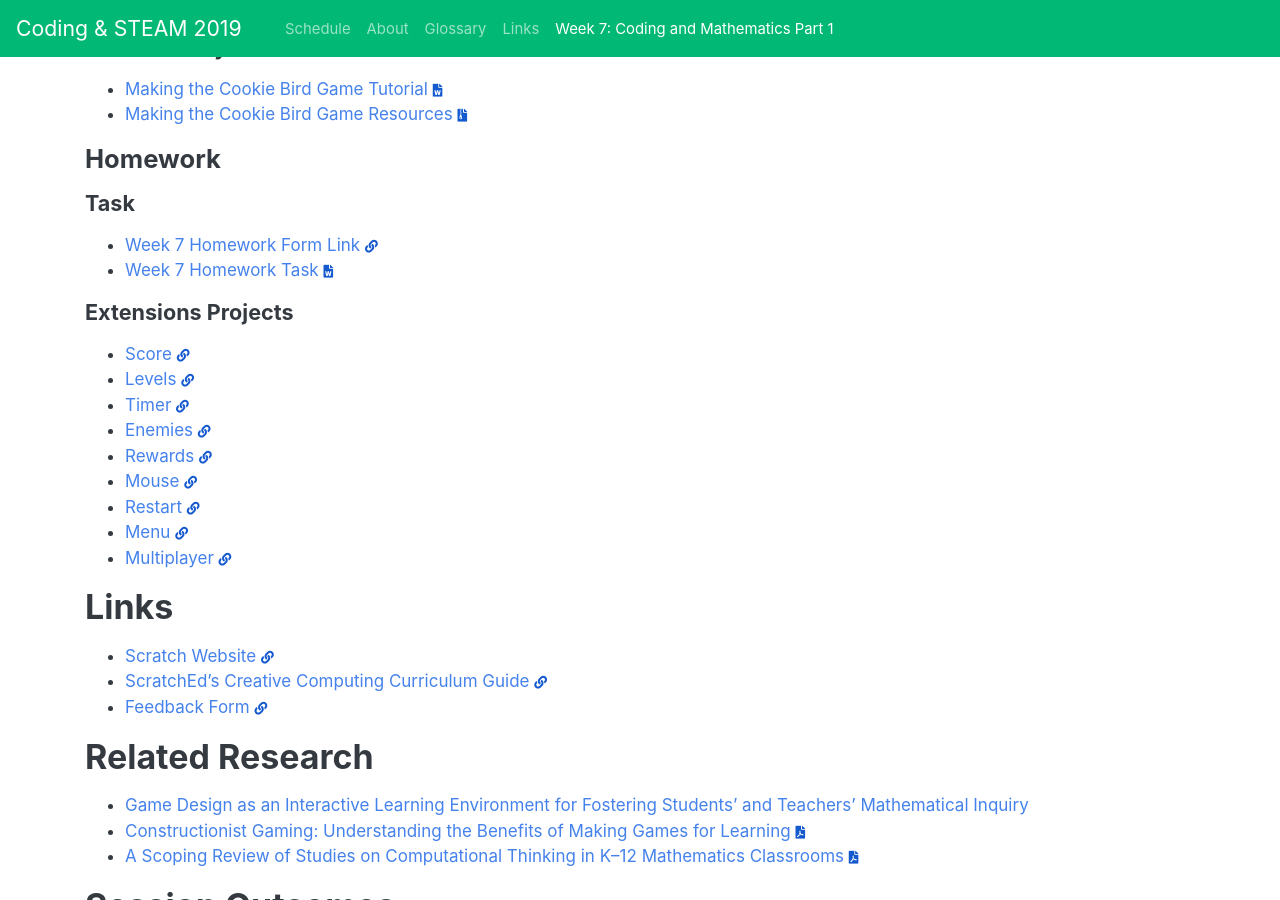
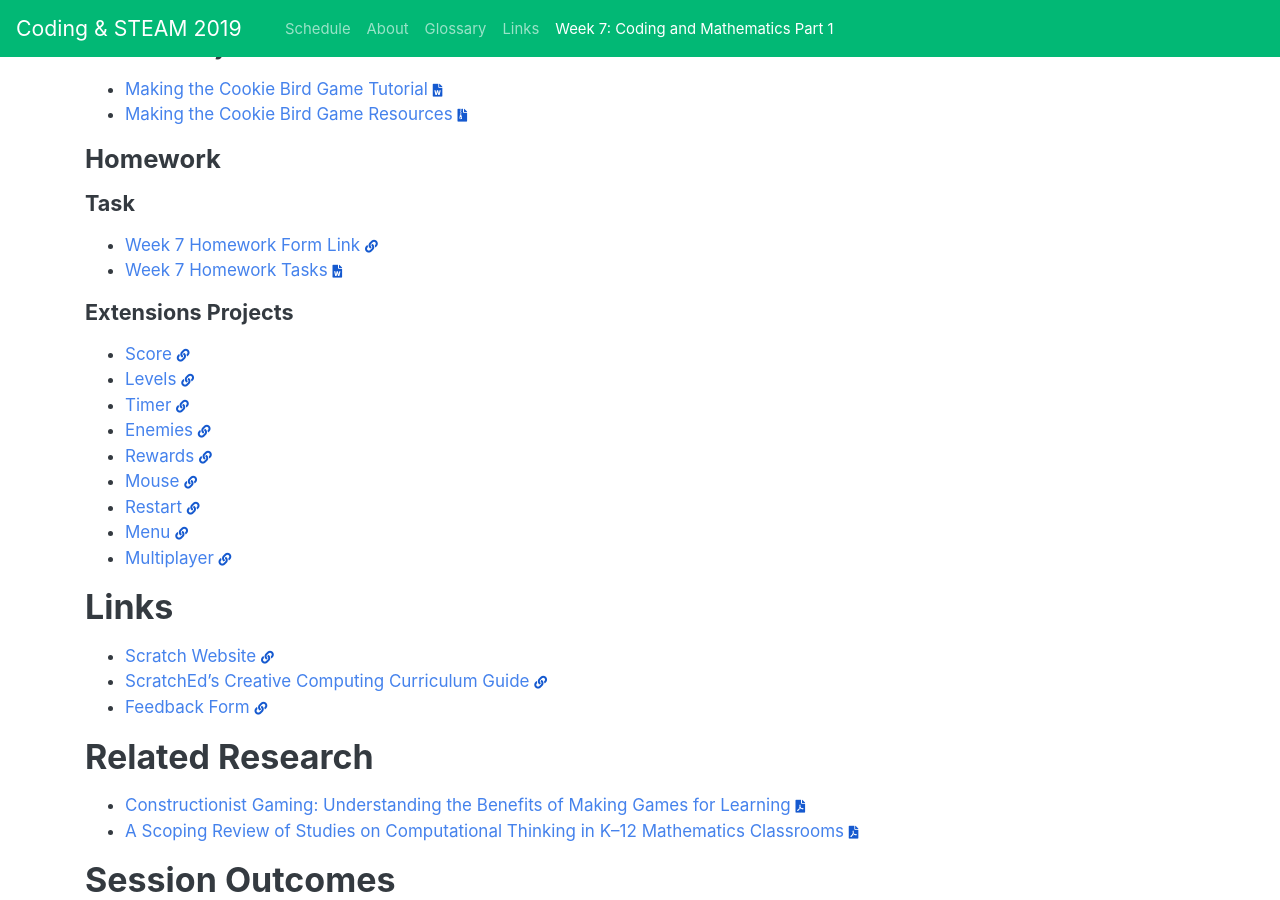
Before and after one commit to cs4s/steam-2019, a Jekyll site: the page built from week-7/index.md, in a window 1280 px wide and 900 px high, scrolled down 1189 px. Built offline with Jekyll 4.4.1, drawn with Linux system fonts in a browser that asks for light colours.

Commit message:
Grammer edit - added s to task

```diff
--- a/week-7/index.md
+++ b/week-7/index.md
@@ -35,7 +35,7 @@ In the Part 1 session, we will focus on four activities from Unit 4 of the Creat
 
 #### Games Activities
 
-- [Creative Computing Unit 4: Games Part 1](activities/creative_computing_unit_4_games_part_1.pdf)   <i class="fas fa-file-pdf session-icon"></i>
+- [Creative Computing Unit 4: Games Part 1](activities/creative_computing_unit_4_games_part_1.pdf){:target="_blank"} <i class="fas fa-file-pdf session-icon"></i>
 
 #### Starter Games Projects
 
@@ -53,7 +53,7 @@ In the Part 1 session, we will focus on four activities from Unit 4 of the Creat
 #### Task
 
 - [Week 7 Homework Form Link](https://forms.gle/KDvepVdxPQDwJLf58){:target="_blank"} <i class="fas fa-link session-icon"></i>
-- [Week 7 Homework Task](homework/week_7_homework.docx) <i class="fas fa-file-word session-icon"></i>
+- [Week 7 Homework Tasks](homework/week_7_homework.docx) <i class="fas fa-file-word session-icon"></i>
 
 #### Extensions Projects
 
@@ -75,7 +75,6 @@ In the Part 1 session, we will focus on four activities from Unit 4 of the Creat
 
 ## Related Research
 
-- [Game Design as an Interactive Learning Environment for Fostering Students' and Teachers' Mathematical Inquiry](https://pdfs.semanticscholar.org/9902/3889efb026027e4e642cda9416024980c700.pdf){:target="_blank"}
 - [Constructionist Gaming: Understanding the Benefits of Making Games for Learning](https://static1.squarespace.com/static/526b2134e4b0ed588497ad8e/t/5806838bbebafbcfa832f3d4/1476821899951/2015_KafaiBurke+_Edpsych.pdf){:target="_blank"} <i class="fas fa-file-pdf session-icon"></i>
 - [A Scoping Review of Studies on Computational Thinking in K–12 Mathematics Classrooms](http://hckmd.com/papers/2018/ct_scoping_review_draft.pdf){:target="_blank"} <i class="fas fa-file-pdf session-icon"></i>
 
```
Also changed, not shown: week-6/index.md (+1 -1 lines).
